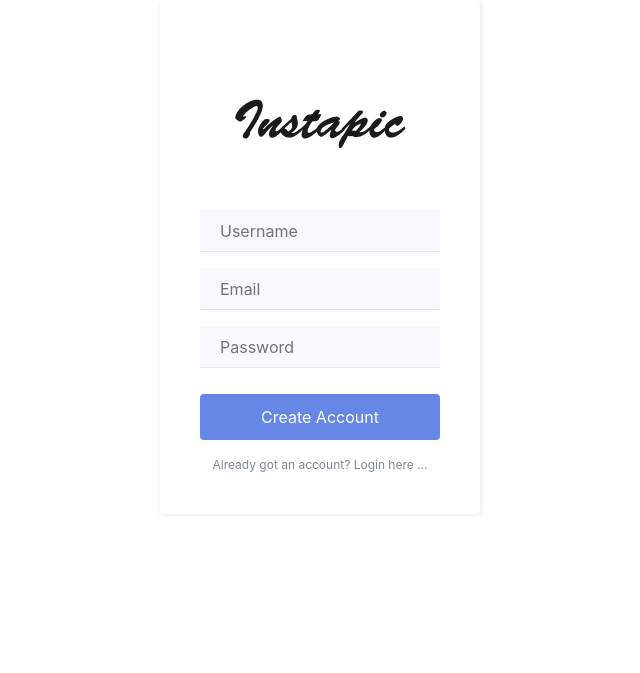
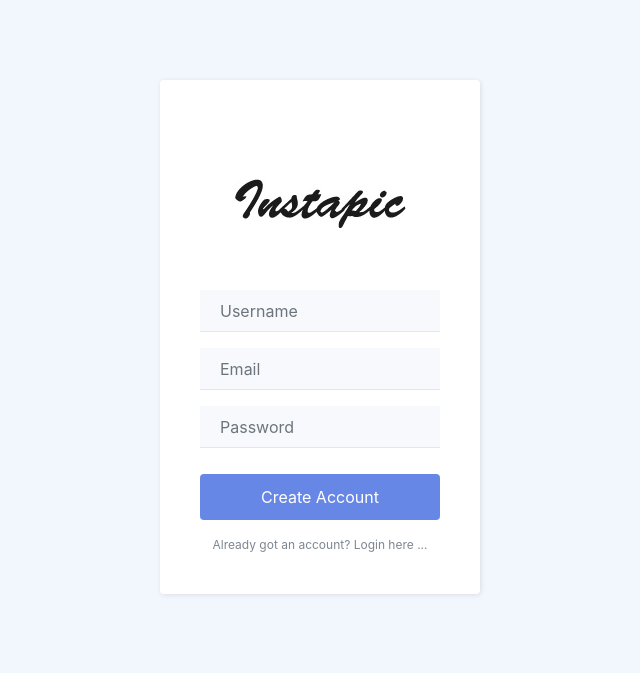
Before and after one commit to xinbei123/Instapic-project, a Flask app: page /register in a window 1280 px wide. Shown: the top 673 px of the page, without its empty margins (320-960 px from the left). Run offline with Flask 2, Linux system fonts and the light colour scheme; some libraries are stand-ins or nearby versions.

Commit message:
changed the background color of register page

```diff
--- a/static/css/style.css
+++ b/static/css/style.css
@@ -103,10 +103,9 @@
     font-size: 18px;
 }
 
-
 /* style for register and login page */
 
-#loginBack {
+#loginBack, #register-clean {
   background:#f1f7fc;
   padding:80px 0;
 }
--- a/templates/register_form.html
+++ b/templates/register_form.html
@@ -11,7 +11,7 @@
     <script src="https://stackpath.bootstrapcdn.com/bootstrap/4.3.1/js/bootstrap.min.js" integrity="sha384-JjSmVgyd0p3pXB1rRibZUAYoIIy6OrQ6VrjIEaFf/nJGzIxFDsf4x0xIM+B07jRM" crossorigin="anonymous"></script>
   <title>Instapic</title>
 </head>
-<body>
+<body id="register-clean">
   <div class="login-clean">
     <form action="/register" method="post">
         <h2 class="sr-only">Login Form</h2>
```
Also changed, not shown: static/images/register.png (deleted), static/images/register2.png (added).
